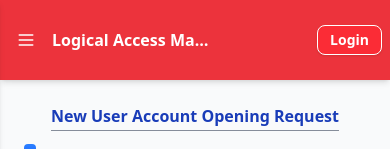
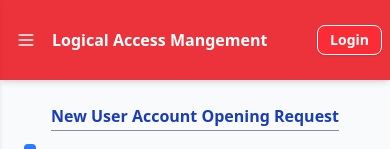
Before and after one commit to Nazmul-karim-tanvir-2nd/lamCodes, a React (Vite) app in the folder lamFrontend/: page / in a window 390 px wide. Shown: the top 149 px of the page. Built offline with nearby package versions, Linux system fonts and the light colour scheme.

Commit message:
max with removed

```diff
--- a/lamFrontend/src/components/Navbar.jsx
+++ b/lamFrontend/src/components/Navbar.jsx
@@ -17,7 +17,7 @@ const Navbar = ({ onLoginClick }) => {
                         <Menu className="text-white w-5 h-5 sm:w-6 sm:h-6" />
                     </button>
 
-                    <h1 className="text-base sm:text-lg md:text-xl font-semibold text-white whitespace-nowrap overflow-hidden text-ellipsis max-w-[160px] sm:max-w-none">
+                    <h1 className="text-base sm:text-lg md:text-xl font-semibold text-white whitespace-nowrap overflow-hidden text-ellipsis sm:max-w-none">
                         Logical Access Mangement
                     </h1>
                 </div>
```
